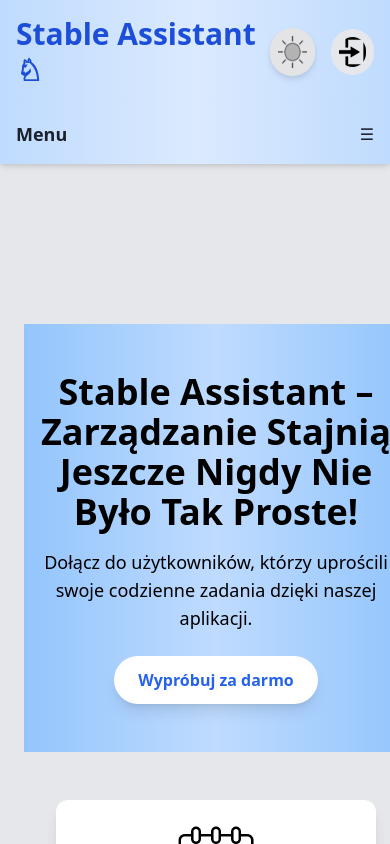
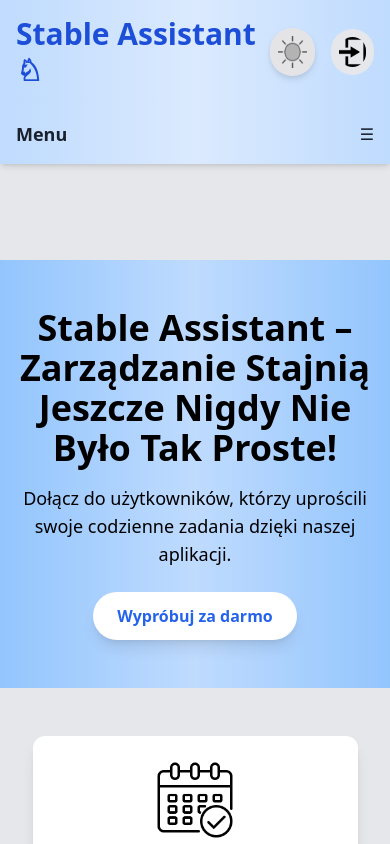
Before and after one commit to jradowski/dust2, a Next.js app: page /home in a window 390 px wide. Shown: the top 844 px of the page. Built offline with nearby package versions, Linux system fonts and the light colour scheme.

Commit message:
home page na mobilki 0.01

```diff
--- a/app/home/page.tsx
+++ b/app/home/page.tsx
@@ -19,7 +19,7 @@ export default function AutoScrollingGallery() {
     return (
         <main className="grid place-items-center gap-12 font-sans mt-16 text-zinc-700 dark:text-white pb-6 pt-8">
             {/* Hero section */}
-            <div className="text-center py-12 bg-gradient-to-r text-black from-blue-300 via-blue-200 to-blue-300 dark:from-gray-800 dark:to-gray-900 dark:text-white">
+            <div className="text-center py-12 bg-gradient-to-r text-black from-blue-300 via-blue-200 to-blue-300 dark:from-gray-800 dark:to-gray-900 dark:text-white w-full">
                 <h1 className="text-4xl font-bold mb-4">
                     Stable Assistant – Zarządzanie Stajnią Jeszcze Nigdy Nie Było Tak Proste!
                 </h1>
--- a/app/layout.tsx
+++ b/app/layout.tsx
@@ -123,7 +123,7 @@ export default function RootLayout({ children }: { children: React.ReactNode })
             </nav>
 
             {/* Sekcja główna */}
-            <main className="flex-grow min-h-screen mt-10 p-6 bg-gray-200 dark:bg-gray-900">
+            <main className="flex-grow min-h-screen mt-10 bg-gray-200 dark:bg-gray-900">
                 {children}
             </main>
 
```
